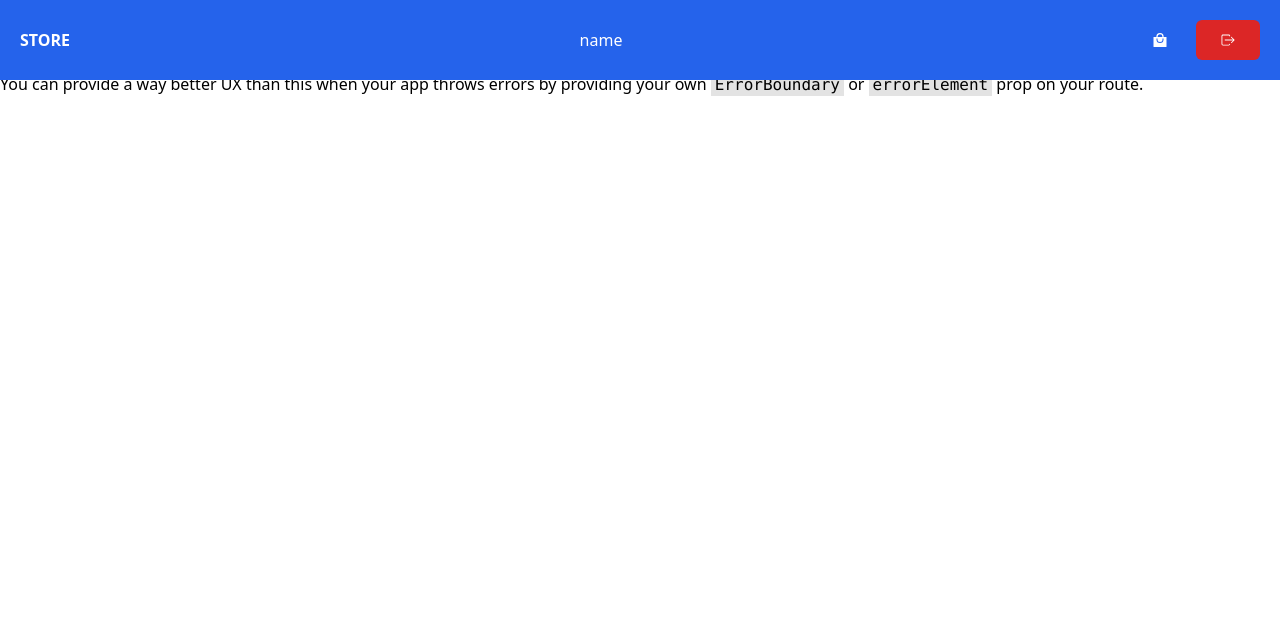
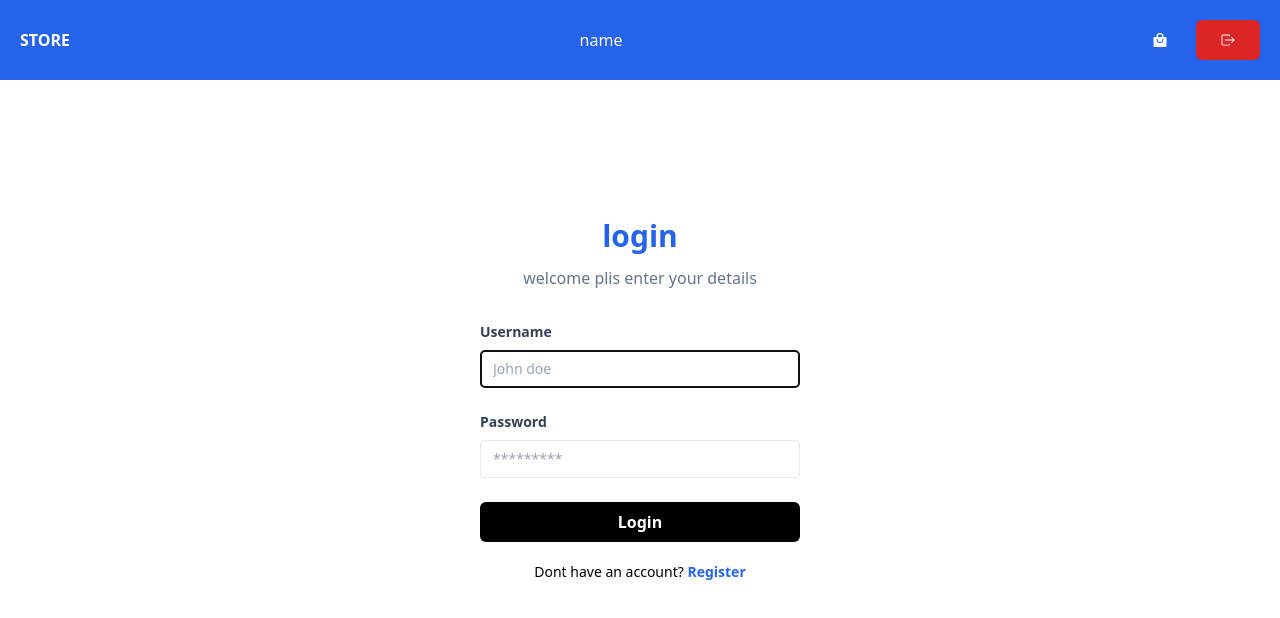
Before and after one commit to Firosmalik000/DOT-Frontend-test, a React (Vite) app: page /Login in a window 1280 px wide. Before the commit this address had no page. Shown: the top 618 px of the page. Built offline with nearby package versions, Linux system fonts and the light colour scheme.

Commit message:
fix login type and display

```diff
--- a/src/components/element/Button.tsx
+++ b/src/components/element/Button.tsx
@@ -1,11 +1,12 @@
 const Button = (props: any) => {
-  // memberikan nilai default untuk props yang tidak di isi
-  const { children, classname = 'bg-black', onClick = () => {}, type = 'button' } = props;
+  // Memberikan nilai default untuk props yang tidak diisi
+  const { children, classname = 'bg-black w-full', onClick = () => {}, type = 'button' } = props;
+
   return (
     <button
-      className={`h-10 px-6 font-semibold rounded-md ${classname} text-white`}
+      className={`h-10 px-6 font-semibold rounded-md ${classname} text-white `}
       type={type}
-      // event handling
+      // Event handling
       onClick={onClick}
     >
       {children}
--- a/src/components/fragment/FormLogin.tsx
+++ b/src/components/fragment/FormLogin.tsx
@@ -1,7 +1,7 @@
 import { useEffect, useRef, useState } from 'react';
 import { login } from '../../services/auth.service';
 import Button from '../element/Button';
-import InputForm from '../element/input/inputForm';
+import InputForm from '../element/input/InputForm';
 
 const FormLogin = () => {
   const [loginFailed, setLoginFailed] = useState<string>('');
--- a/src/components/layout/AuthLayout.tsx
+++ b/src/components/layout/AuthLayout.tsx
@@ -1,24 +1,19 @@
-import { useContext } from 'react';
 import { Link } from 'react-router-dom';
-import { DarkMode } from '../../context/darkMode';
 
-const AuthLayout = (props) => {
+interface AuthProps {
+  title: string;
+  type: string;
+  children: any;
+}
+const AuthLayout = (props: AuthProps) => {
   const { title, children, type } = props;
-  //memanggil darkMode
-  const { isDarkMode, setIsDarkMode } = useContext(DarkMode);
-  {
-    console.log(isDarkMode);
-  }
+
   return (
-    <div className={`flex justify-center  min-h-screen items-center ${isDarkMode && 'bg-slate-900'}`}>
+    <div className={`flex justify-center  min-h-screen items-center `}>
       <div className="w-full max-w-xs">
-        <button className="absolute right-2 top-2 bg-blue-600 p-2 text-white rounded" onClick={() => setIsDarkMode(!isDarkMode)}>
-          {isDarkMode ? 'Light' : 'Dark'}
-        </button>
         <h1 className="text-blue-600 text-3xl font-bold mb-3 text-center"> {title}</h1>
         <p className="font-medium text-slate-500 mb-8 text-center">welcome plis enter your details</p>
         {children}
-
 
         <Navigation type={type} />
       </div>
@@ -26,7 +21,7 @@ const AuthLayout = (props) => {
   );
 };
 // conditional dalam bentuk if else
-const Navigation = ({ type }) => {
+const Navigation = ({ type }: any) => {
   if (type === 'login') {
     return (
       <p className="text-sm mt-5 text-center">
@@ -40,7 +35,7 @@ const Navigation = ({ type }) => {
     return (
       <p className="text-sm mt-5 text-center">
         Already have an account?{' '}
-        <Link to="/Login" className="font-bold text-blue-600">
+        <Link to="/Login" className="font-bold text-blue-600 ">
           Login
         </Link>
       </p>
--- /dev/null
+++ b/src/hooks/useLogin.tsx
@@ -0,0 +1,16 @@
+import { useEffect, useState } from 'react';
+import { getUsername } from '../services/auth.service';
+
+// membuat custom hooks
+export const useLogin = () => {
+  const [username, setUsername] = useState('');
+  useEffect(() => {
+    const token = localStorage.getItem('token');
+    if (token) {
+      setUsername(getUsername(token));
+    } else {
+      window.location.href = '/Login';
+    }
+  }, []);
+  return username;
+};
--- a/src/pages/LoginPage.tsx
+++ b/src/pages/LoginPage.tsx
@@ -1,7 +1,15 @@
 import React from 'react';
+import AuthLayout from '../components/layout/AuthLayout';
+import FormLogin from '../components/fragment/FormLogin';
 
 const LoginPage = () => {
-  return <div>LoginPage</div>;
+  return (
+    <div>
+      <AuthLayout title={'login'} type={'login'}>
+        <FormLogin />
+      </AuthLayout>
+    </div>
+  );
 };
 
 export default LoginPage;
--- a/src/services/auth.service.ts
+++ b/src/services/auth.service.ts
@@ -1,7 +1,7 @@
 import axios from 'axios';
-import jwt_decode from 'jwt-decode';
+import { jwtDecode } from 'jwt-decode';
 
-export const login = (data: { username: string; password: string }, callback: (status: boolean, response: any) => void) => {
+export const login = (data: { username: string; password: string }, callback: (status: boolean, response: string[]) => void) => {
   axios
     .post('https://fakestoreapi.com/auth/login', data)
     .then((res) => {
@@ -15,7 +15,7 @@ export const login = (data: { username: string; password: string }, callback: (s
 };
 
 export const getUsername = (token: string) => {
-  const decoded: any = jwt_decode(token);
+  const decoded: any = jwtDecode(token);
   console.log(decoded);
   return decoded.user;
 };
```
Also changed, not shown: src/App.tsx (+5 -4 lines).
